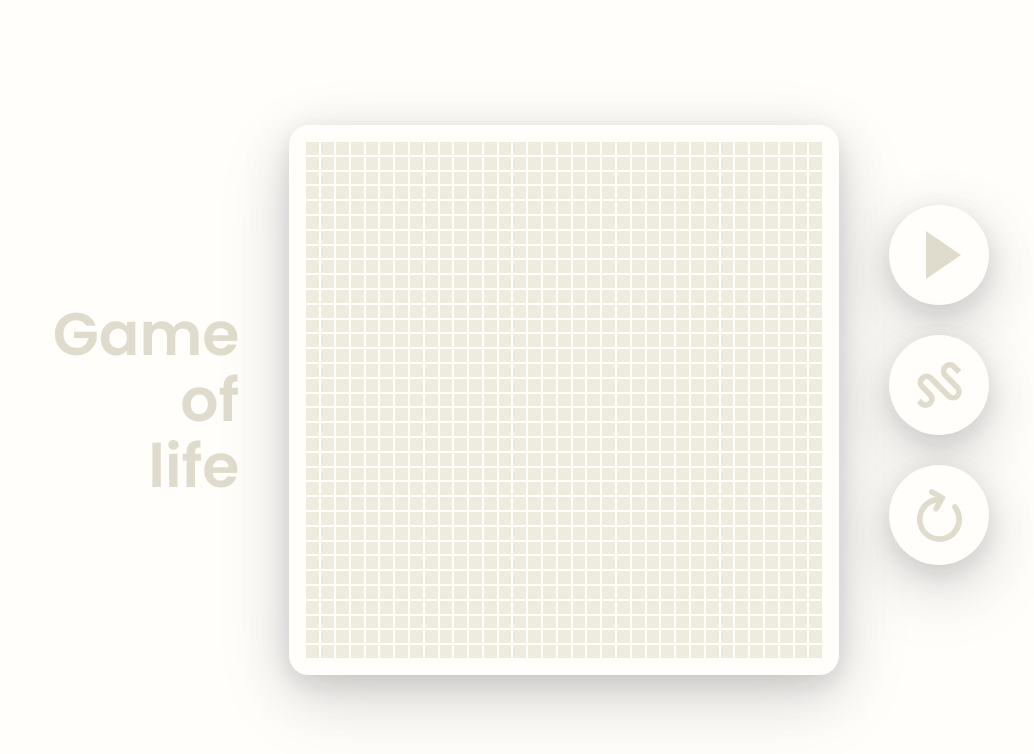
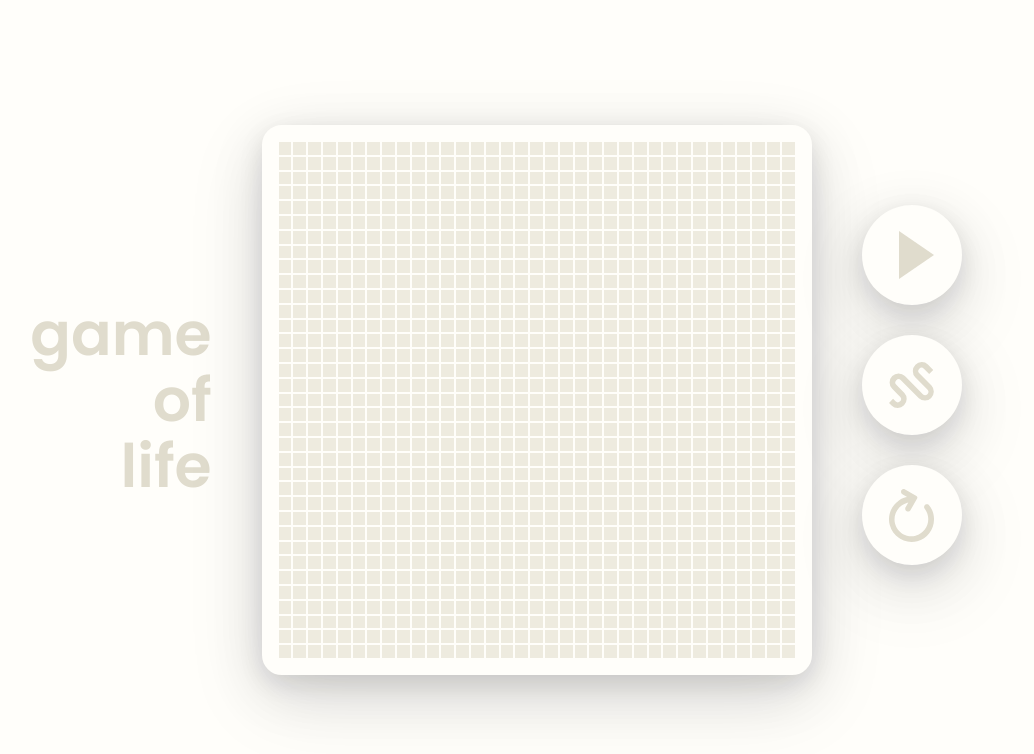
Before and after one commit to menchu123/W02WCH-menchu-marin, a website: page index.html in a window 1280 px wide. Shown: the whole page, without its empty margins (119-1153 px from the left). Drawn offline with Linux system fonts and the light colour scheme.

Commit message:
Centered items in screen

```diff
--- a/index.html
+++ b/index.html
@@ -16,7 +16,7 @@
     </head>
     <body>
         <header>
-            <h1>Game<br />of<br />life</h1>
+            <h1>game<br />of<br />life</h1>
         </header>
         <main>
             <section class="game">
--- a/styles.css
+++ b/styles.css
@@ -46,6 +46,7 @@ h1 {
     box-shadow: var(--shadow);
     border-radius: 50%;
     margin-left: 50px;
+    margin-right: 50px;
     margin-bottom: 30px;
 }
 
```
